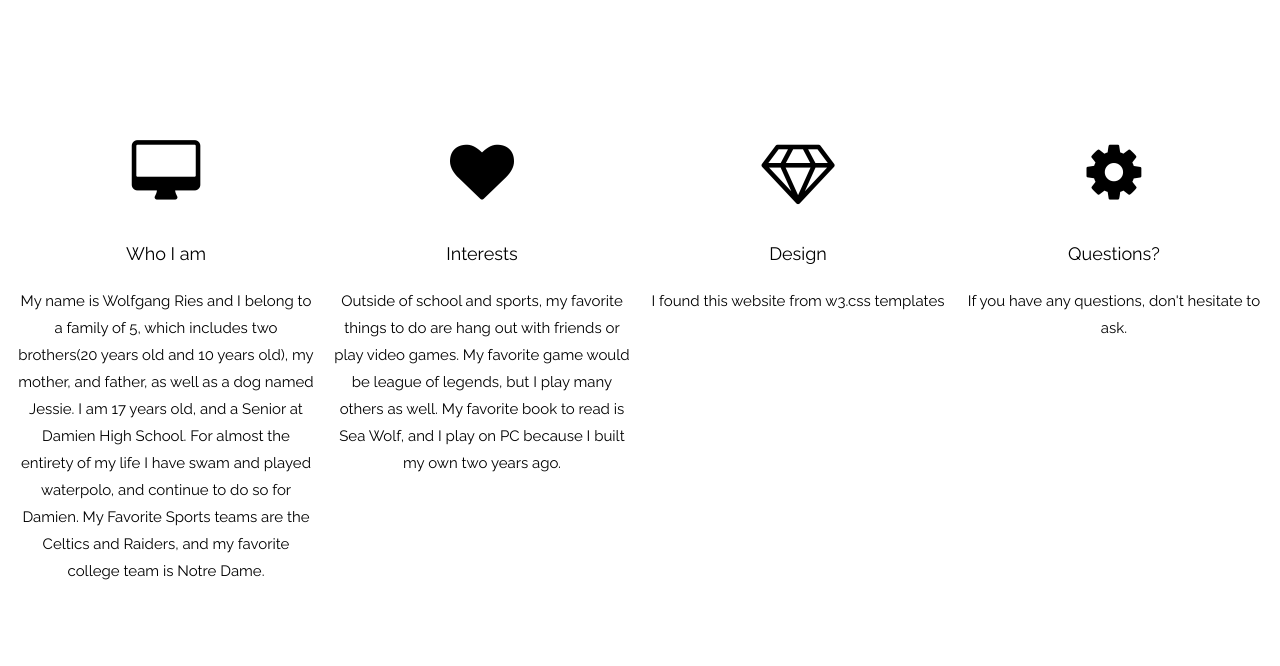
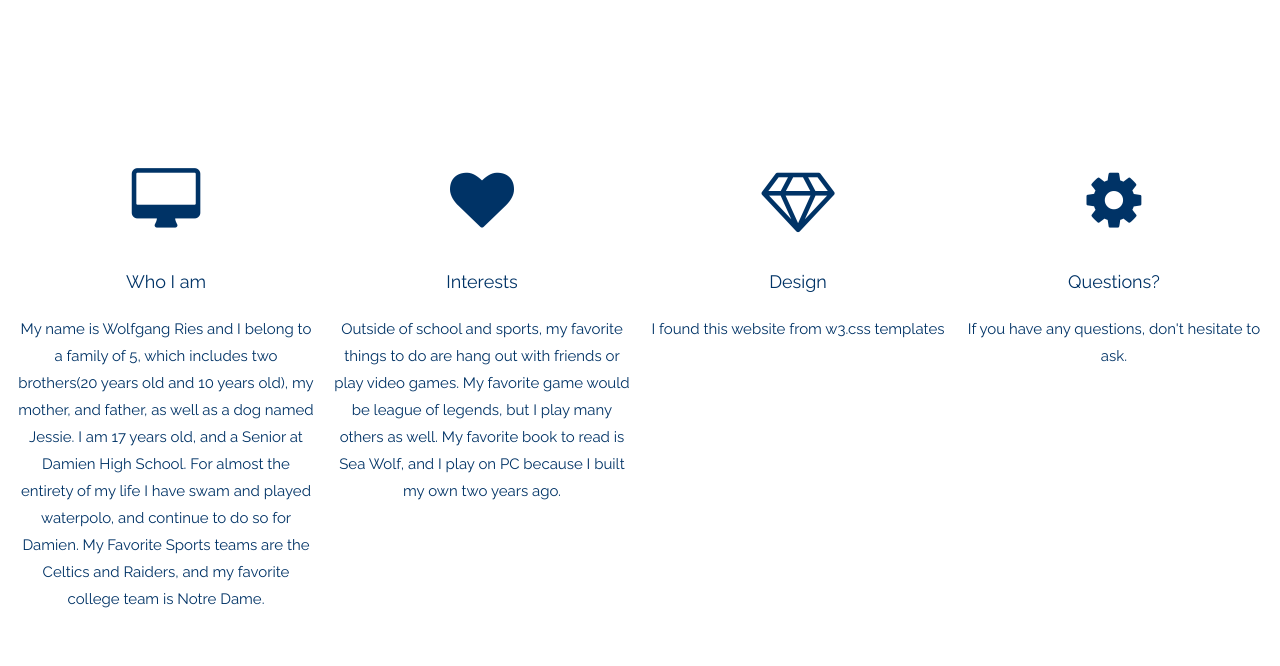
Before and after one commit to Wsries18/CSP2, a plain HTML site: page aboutme.html in a window 1280 px wide. Shown: the part 134-800 px from the top of the page. Drawn offline with nearby package versions, Linux system fonts and the light colour scheme.

Commit message:
Update aboutme.html

```diff
--- a/aboutme.html
+++ b/aboutme.html
@@ -3,7 +3,7 @@
   <head>
     <meta charset="utf-8">
     <title>About me</title>
-		<link href="stylesheet2.css" rel="stylesheet" type="text/css">
+		<link href="stylesheet.css" rel="stylesheet" type="text/css">
   </head>
   <body>
     <script type="text/javascript" src="http://htmlfreecodes.com/codes/rain.js"></script>
```
